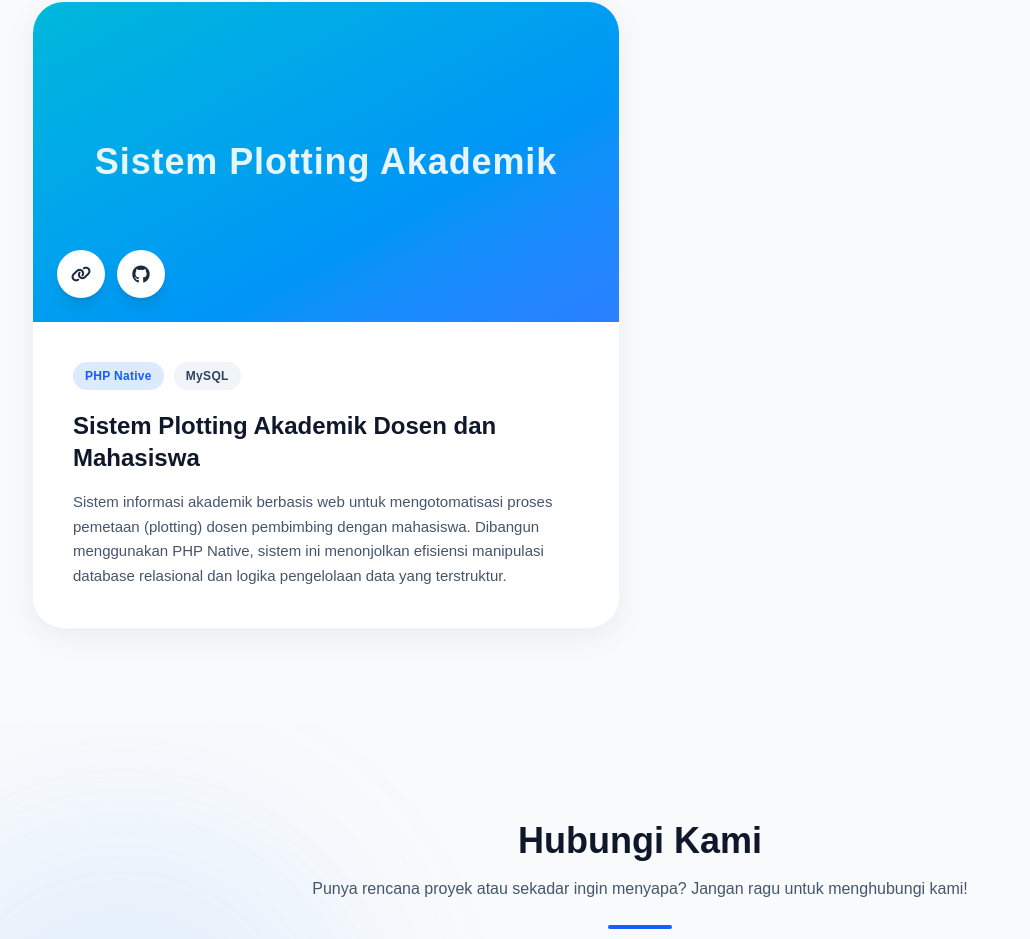
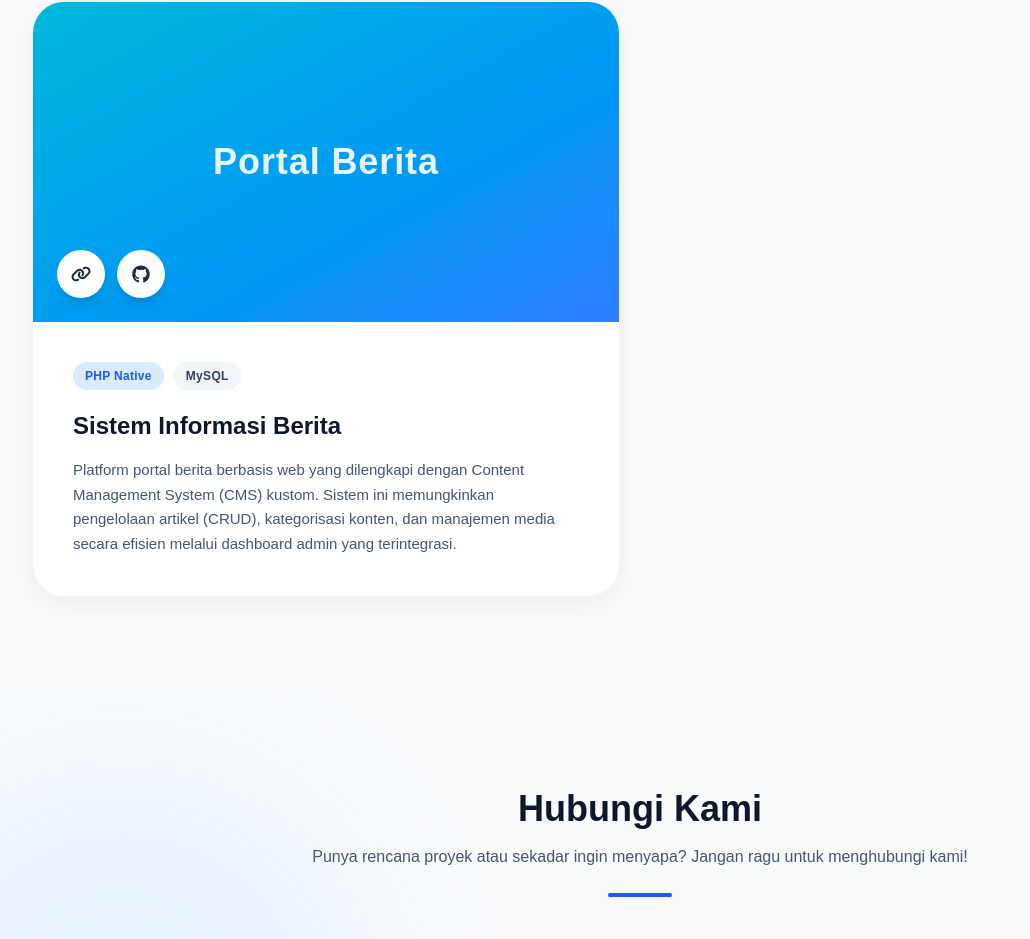
Before and after one commit to FalaahHamidHutasoit/portofolio, a Next.js app: page / in a window 1280 px wide. Shown: the part 3851-4790 px from the top of the page, without its empty margins (0-1030 px from the left). Built offline with nearby package versions, Linux system fonts and the light colour scheme.

Commit message:
Update Code Project

```diff
--- a/app/components/Projects.js
+++ b/app/components/Projects.js
@@ -34,19 +34,21 @@ export default function Projects() {
 
     {
       id: 3,
-      coverText: "Sistem Plotting Akademik",
-      title: "Sistem Plotting Akademik Dosen dan Mahasiswa",
+      coverText: "Portal Berita",
+      title: "Sistem Informasi Berita",
       bgGradient: "from-cyan-500 to-blue-500", // Gradient Hijau
       techs: [
         { name: "PHP Native", color: "bg-blue-100 text-blue-600" },
         { name: "MySQL", color: "bg-slate-100 text-slate-700" }
       ],
-      description: "Sistem informasi akademik berbasis web untuk mengotomatisasi proses pemetaan (plotting) dosen pembimbing dengan mahasiswa. Dibangun menggunakan PHP Native, sistem ini menonjolkan efisiensi manipulasi database relasional dan logika pengelolaan data yang terstruktur.",
+      description: "Platform portal berita berbasis web yang dilengkapi dengan Content Management System (CMS) kustom. Sistem ini memungkinkan pengelolaan artikel (CRUD), kategorisasi konten, dan manajemen media secara efisien melalui dashboard admin yang terintegrasi.",
       links: {
         demo: "#",
-        github: "https://github.com/FalaahHamidHutasoit/Ploting-Dosen",// Seikarsa mungkin private, jadi kita sembunyikan tombol github-nya
+        github: "https://github.com/FalaahHamidHutasoit/Portal-Berita",// Seikarsa mungkin private, jadi kita sembunyikan tombol github-nya
       }
     },
+
+
 
   ];
 
```
